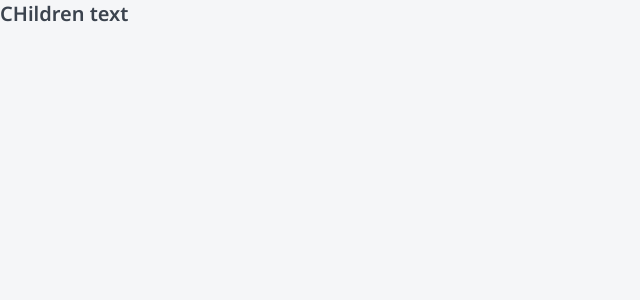
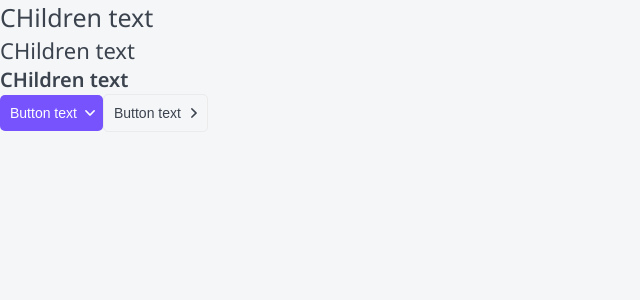
Before and after one commit to A-Ostrovnyy/next-test, a Next.js app: page / in a window 1280 px wide. Shown: the top 300 px of the page, without its empty margins (0-640 px from the left). Built offline with nearby package versions, Linux system fonts and the light colour scheme.

Commit message:
Add button component

```diff
--- /dev/null
+++ b/components/Button/Button.module.css
@@ -0,0 +1,58 @@
+.button {
+	display: inline-flex;
+	align-items: center;
+	justify-content: center;
+
+	padding: 10px;
+
+	cursor: pointer;
+	text-align: center;
+
+	border: none;
+	border-radius: 5px;
+	background: none;
+	box-shadow: none;
+
+	font-size: 14px;
+}
+
+.primary {
+	color: var(--white);
+	background-color: var(--primary);
+}
+
+.primary:hover {
+	background-color: var(--primary-hover);
+}
+
+.ghost {
+	color: var(--black);
+	border: 1px solid var(--grey-light);
+}
+
+.ghost:hover {
+	color: var(--white);
+	background-color: var(--primary);
+}
+
+.primary svg,
+.ghost:hover svg {
+	fill: var(--white);
+}
+
+.arrow {
+	display: inline-block;
+
+	margin-left: 10px;
+
+	transition: transform 0.2s ease-in;
+	will-change: transform;
+}
+
+.down {
+	transform: rotate(90deg);
+}
+
+.right {
+	transform: rotate(0deg);
+}
--- /dev/null
+++ b/components/Button/Button.props.tsx
@@ -0,0 +1,18 @@
+import { ButtonHTMLAttributes, DetailedHTMLProps, ReactNode } from "react";
+
+export const enum ButtonAppearance {
+    primary = 'primary',
+    ghost = 'ghost',
+}
+
+export const enum ButtonArrow {
+    right = 'right',
+    down = 'down',
+    none = 'none',
+}
+
+export interface ButtonProps extends DetailedHTMLProps<ButtonHTMLAttributes<HTMLButtonElement>, HTMLButtonElement> {
+    children: ReactNode;
+    appearance: ButtonAppearance;
+    arrow?: ButtonArrow;
+}
--- /dev/null
+++ b/components/Button/Button.tsx
@@ -0,0 +1,34 @@
+import {FC} from 'react';
+import cn from 'classnames';
+
+import { ButtonProps, ButtonAppearance, ButtonArrow } from './Button.props';
+import ArrowIcon from './arrow.svg';
+import styles from './Button.module.css';
+
+export const Button: FC<ButtonProps> = ({
+    children,
+    appearance = ButtonAppearance.primary,
+    className,
+    arrow = ButtonArrow.none,
+    ...props
+}) => {
+    const buttonClass = cn(styles.button, className, {
+        [styles.primary]: appearance === ButtonAppearance.primary,
+        [styles.ghost]: appearance === ButtonAppearance.ghost,
+    });
+
+    const buttonArrowClass = cn(styles.arrow, {
+        [styles.down]: arrow === ButtonArrow.down,
+        [styles.right]: arrow === ButtonArrow.right,
+    });
+
+    return (
+        <button className={buttonClass} {...props}>
+            {children}
+            {
+                arrow !== ButtonArrow.none &&
+                <span className={buttonArrowClass}><ArrowIcon /></span>
+            }
+        </button>
+    )
+}
--- a/components/Htag/Htag.module.css
+++ b/components/Htag/Htag.module.css
@@ -14,7 +14,7 @@
 	line-height: 1.4;
 }
 
-.h1 {
+.h3 {
 	margin: 0;
 
 	font-size: 20px;
--- a/components/index.ts
+++ b/components/index.ts
@@ -1 +1,2 @@
 export * from './Htag/Htag';
+export * from './Button/Button';
--- a/next.config.js
+++ b/next.config.js
@@ -1,6 +1,14 @@
-/** @type {import('next').NextConfig} */
-const nextConfig = {
-  reactStrictMode: true,
+const foo = {
+  webpack(config) {
+    config.module.rules.push({
+      test: /\.svg$/,
+      // issuer: {
+      //   test: /\.(js|ts)x?$/
+      // },
+      use: ['@svgr/webpack'],
+    });
+    return config;
+  }
 }
 
-module.exports = nextConfig
+module.exports = foo;
--- a/package.json
+++ b/package.json
@@ -17,6 +17,8 @@
     "react-dom": "18.1.0"
   },
   "devDependencies": {
+    "@svgr/webpack": "^6.2.1",
+    "@types/classnames": "^2.3.1",
     "@types/node": "^17.0.31",
     "@types/react": "^18.0.9",
     "eslint": "8.15.0",
--- a/pages/index.tsx
+++ b/pages/index.tsx
@@ -1,12 +1,17 @@
 import Head from 'next/head';
 import Image from 'next/image';
 
-import { Htag } from '../components/Htag/Htag';
+import { Button, Htag } from '../components';
+import { ButtonAppearance, ButtonArrow } from '../components/Button/Button.props';
 
 export default function Home(): JSX.Element {
   return (
     <div>
       <Htag tag="h1">CHildren text</Htag>
+      <Htag tag="h2">CHildren text</Htag>
+      <Htag tag="h3">CHildren text</Htag>
+      <Button arrow={ButtonArrow.down} appearance={ButtonAppearance.primary}>Button text</Button>
+      <Button arrow={ButtonArrow.right} appearance={ButtonAppearance.ghost}>Button text</Button>
     </div>
   );
 }
--- a/styles/globals.css
+++ b/styles/globals.css
@@ -21,8 +21,10 @@ a {
 
 :root {
 	--black: #3B434E;
+	--grey-light: #EBEBEB;
 	--white: #FFF;
 	--primary: #7653FC;
+	--primary-hover: #6344DF;
 	--red: #FC836D;
 	--green: #1DC37E;
 	--green-light: #C8F8E4;
```
Also changed, not shown: components/Button/arrow.svg (added), 1 other file (tests, documents, lock files or other folders).
